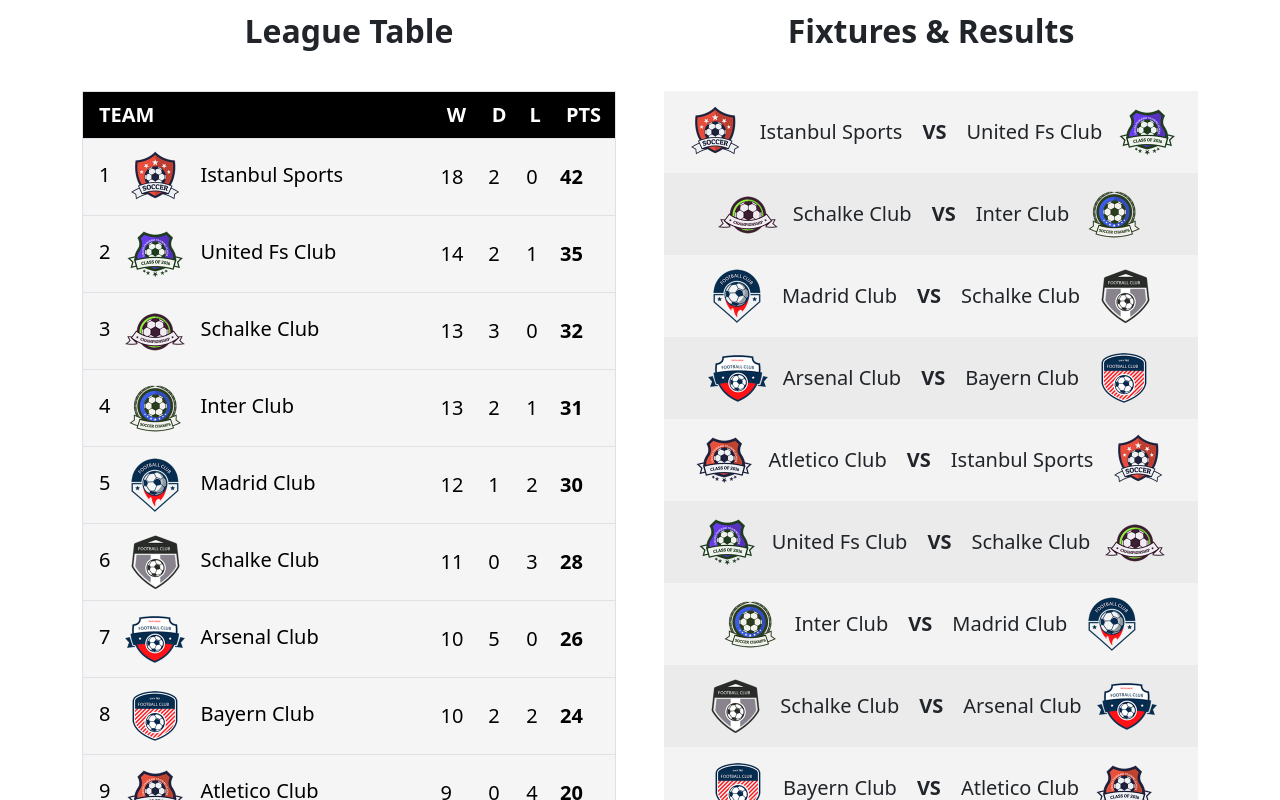
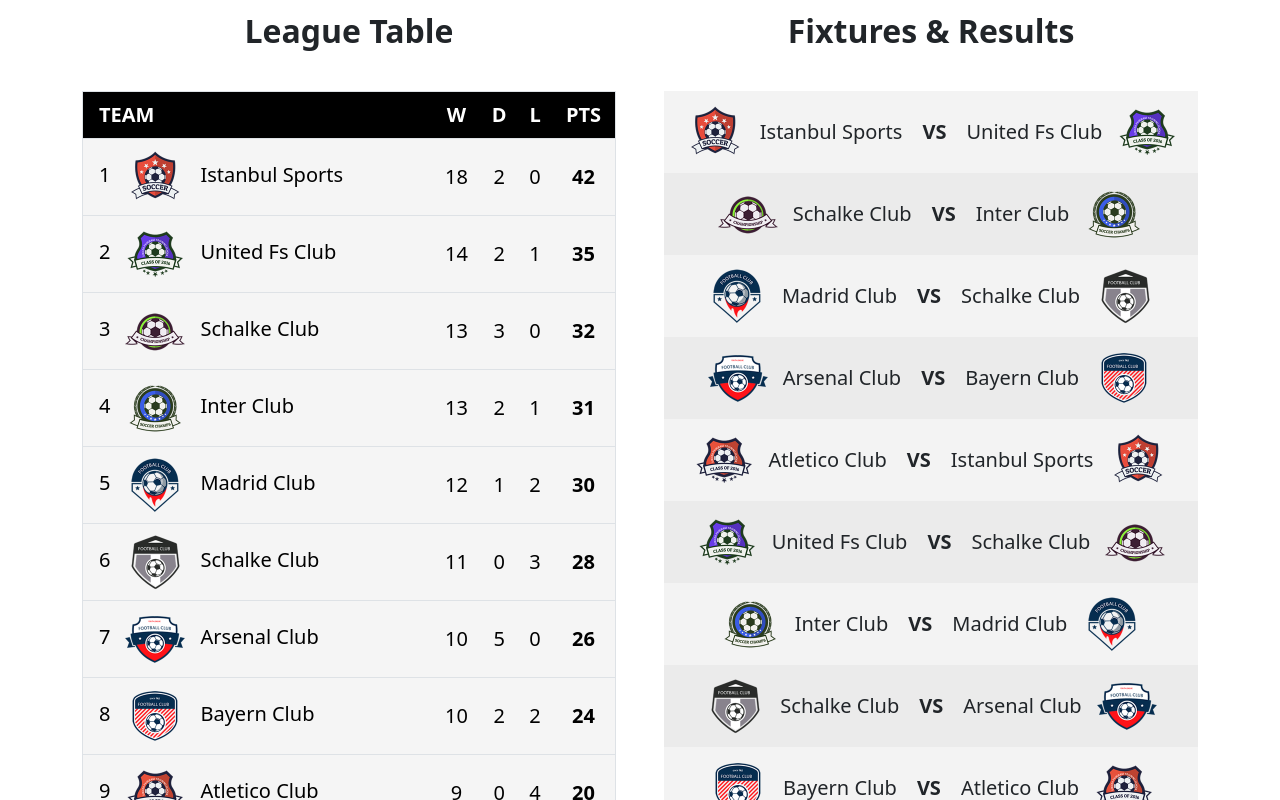
Before and after one commit to FernandoVerderame/proj-html-vuejs, a Vue app: page / in a window 1280 px wide. Shown: the part 2980-3780 px from the top of the page. Built offline with nearby package versions, Linux system fonts and the light colour scheme.

Commit message:
fixed TrTable

```diff
--- a/src/components/ranking/TrTable.vue
+++ b/src/components/ranking/TrTable.vue
@@ -31,16 +31,16 @@ export default {
         </td>
 
         <!-- Wins -->
-        <td>{{ team.win }}</td>
+        <td class="text-center">{{ team.win }}</td>
 
         <!-- Draw -->
-        <td>{{ team.draw }}</td>
+        <td class="text-center">{{ team.draw }}</td>
 
         <!-- Lose -->
-        <td>{{ team.lose }}</td>
+        <td class="text-center">{{ team.lose }}</td>
 
         <!-- Points -->
-        <td class="score">{{ team.points }}</td>
+        <td class="score text-center">{{ team.points }}</td>
     </tr>
 </template>
 
```
